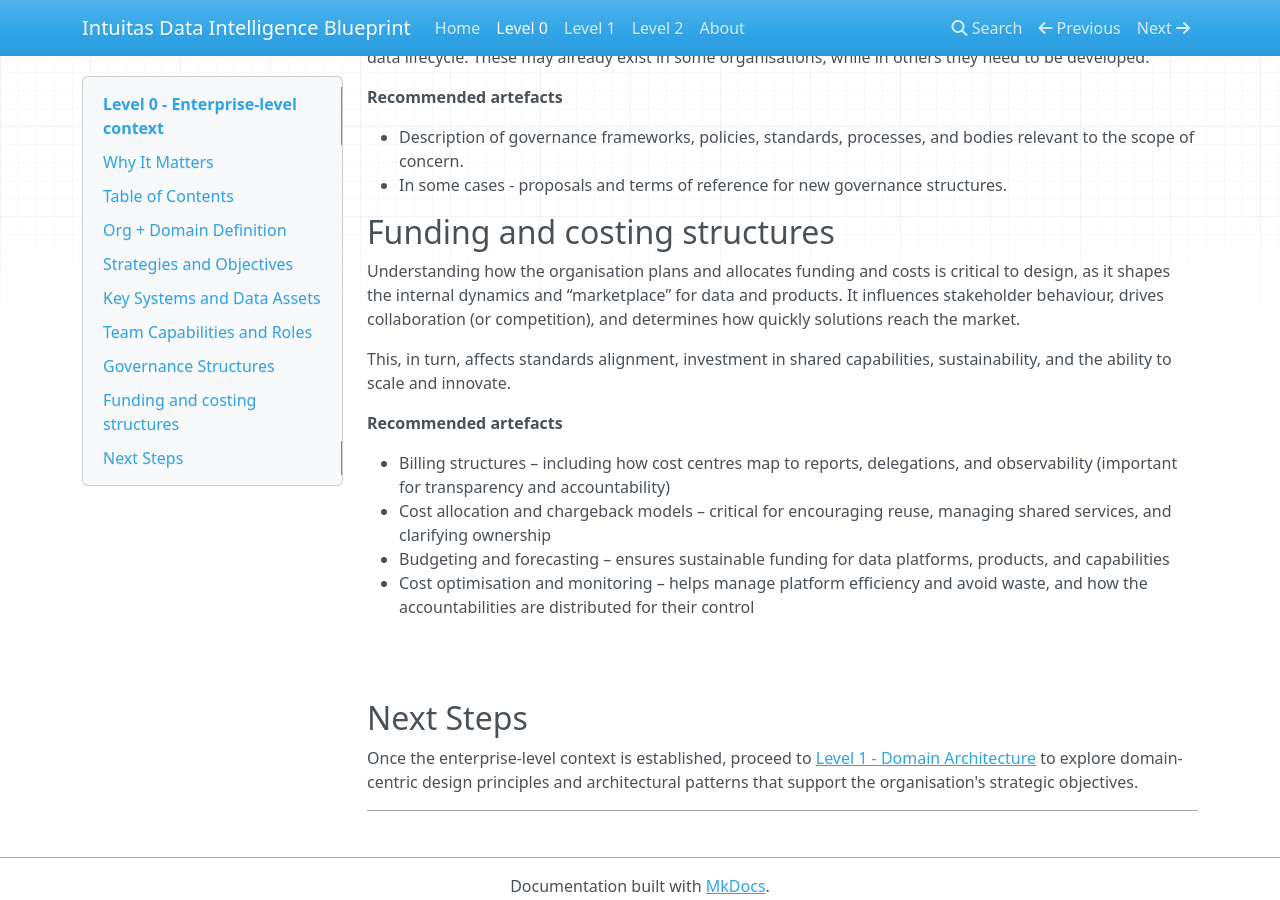
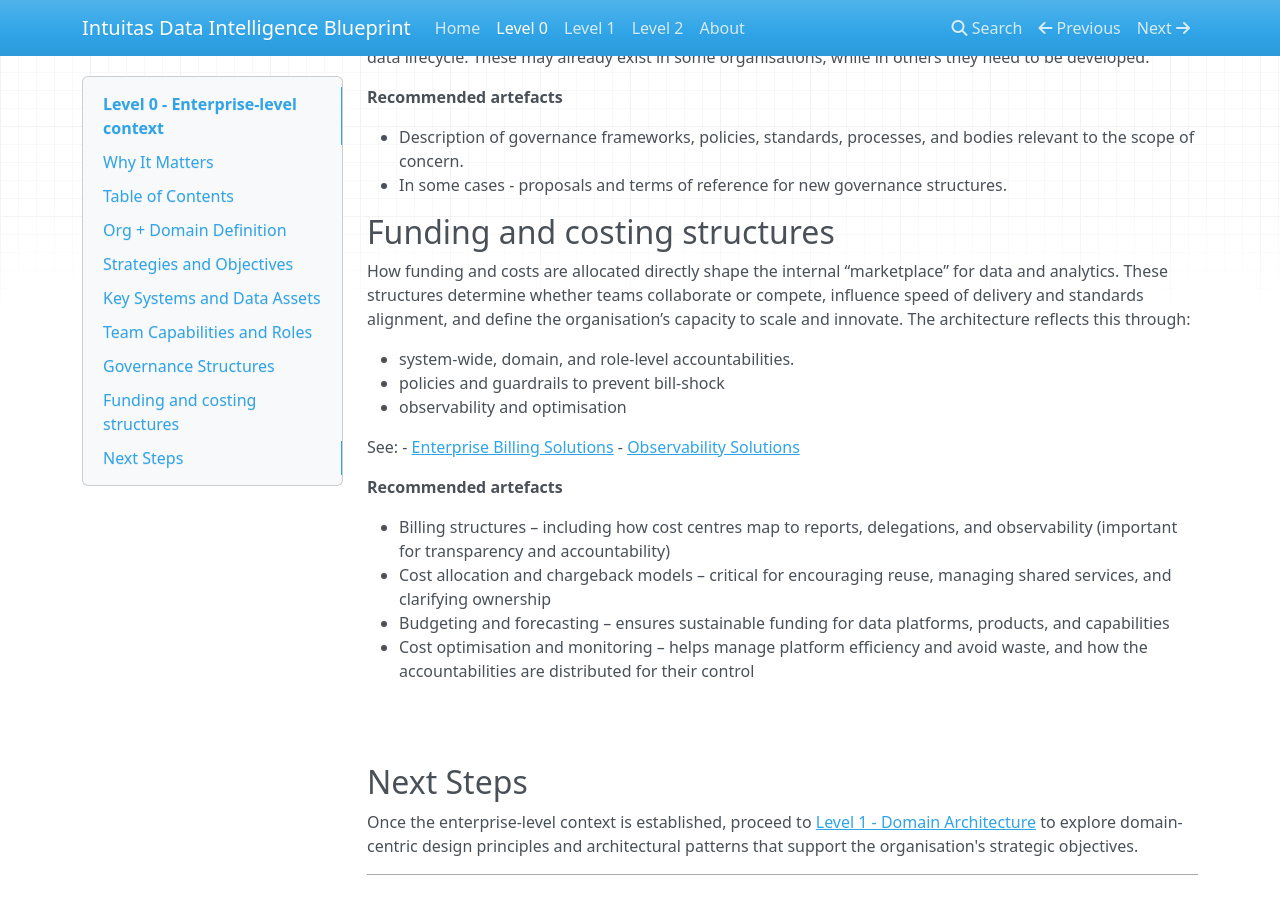
Before and after one commit to bensonchoyintuitas/intuitas_knowledgebase, an MkDocs documentation site: the page built from docs/level_0.md, in a window 1280 px wide and 900 px high, scrolled down 2532 px. Built offline with MkDocs 1.6.1, drawn with Linux system fonts in a browser that asks for light colours; nearby versions of some CDN libraries.

Commit message:
Enhance documentation across level_0.md, level_1.md, and level_2.md by clarifying funding structures, updating section titles, and improving descriptions for consistency and readability. Add navigation links for related topics and refine the introduction in README.md to better reflect the evolving nature of the blueprint. Adjust build date in index.html to the latest timestamp.

```diff
--- a/docs/level_0.md
+++ b/docs/level_0.md
@@ -92,9 +92,16 @@ Governance frameworks and processes define how decisions are made, enforced, and
 
 ## Funding and costing structures
 
-Understanding how the organisation plans and allocates funding and costs is critical to design, as it shapes the internal dynamics and “marketplace” for data and products. It influences stakeholder behaviour, drives collaboration (or competition), and determines how quickly solutions reach the market.
+How funding and costs are allocated directly shape the internal “marketplace” for data and analytics. These structures determine whether teams collaborate or compete, influence speed of delivery and standards alignment, and define the organisation’s capacity to scale and innovate. The architecture reflects this through:
 
-This, in turn, affects standards alignment, investment in shared capabilities, sustainability, and the ability to scale and innovate.
+- system-wide, domain, and role-level accountabilities.
+- policies and guardrails to prevent bill-shock
+- observability and optimisation
+
+See:
+- [Enterprise Billing Solutions](level_1.md#enterprise-billing)
+- [Observability Solutions](level_2.md#observability)
+
 
 **Recommended artefacts**
 
```
Also changed, not shown: docs/README.md (+27 -18 lines), docs/level_1.md (+5 -3 lines), docs/level_2.md (+8 -8 lines), site/index.html, site/level_0/index.html, site/level_1/index.html, site/level_2/index.html, site/search/search_index.json, 1 other file.
